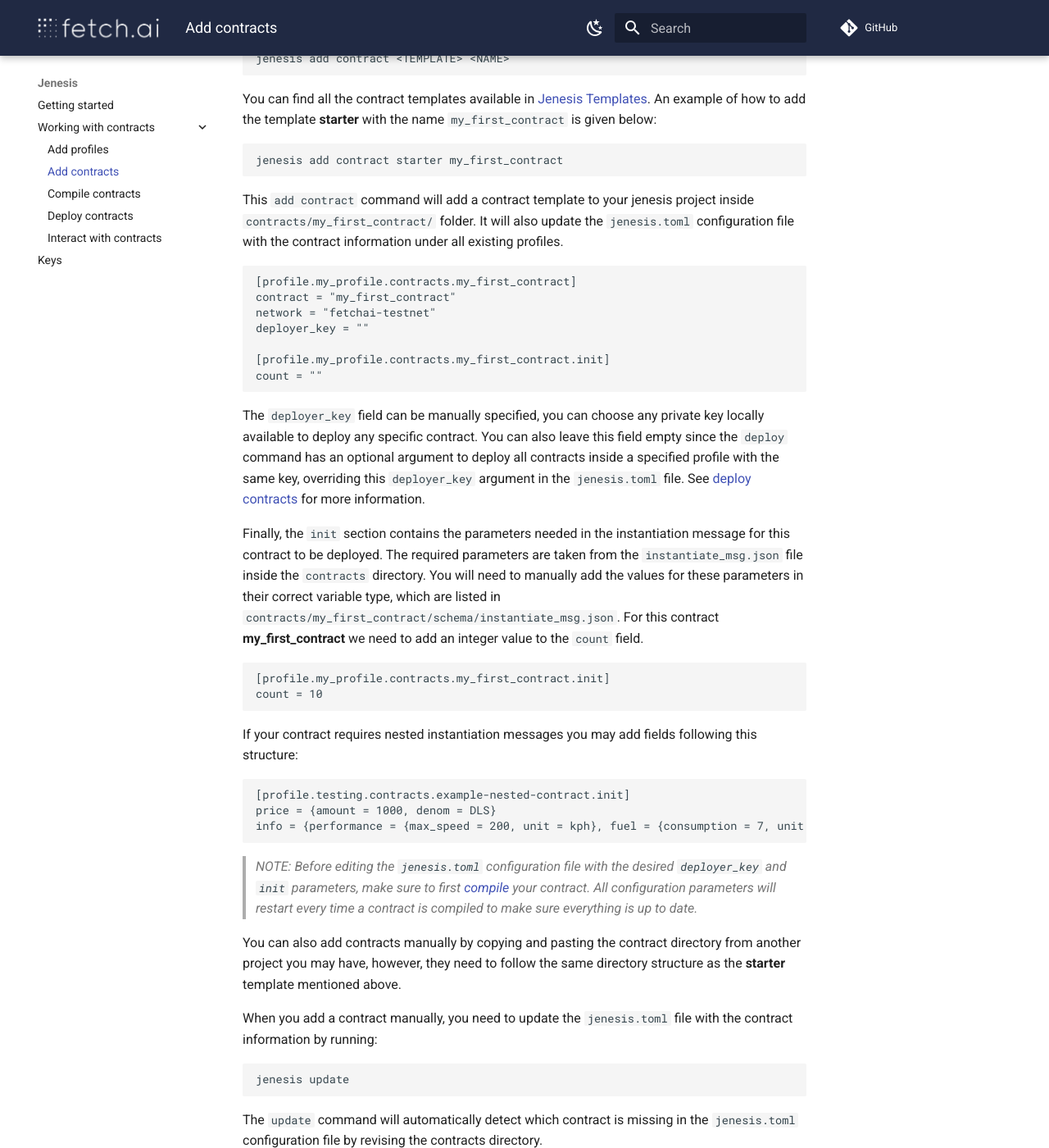
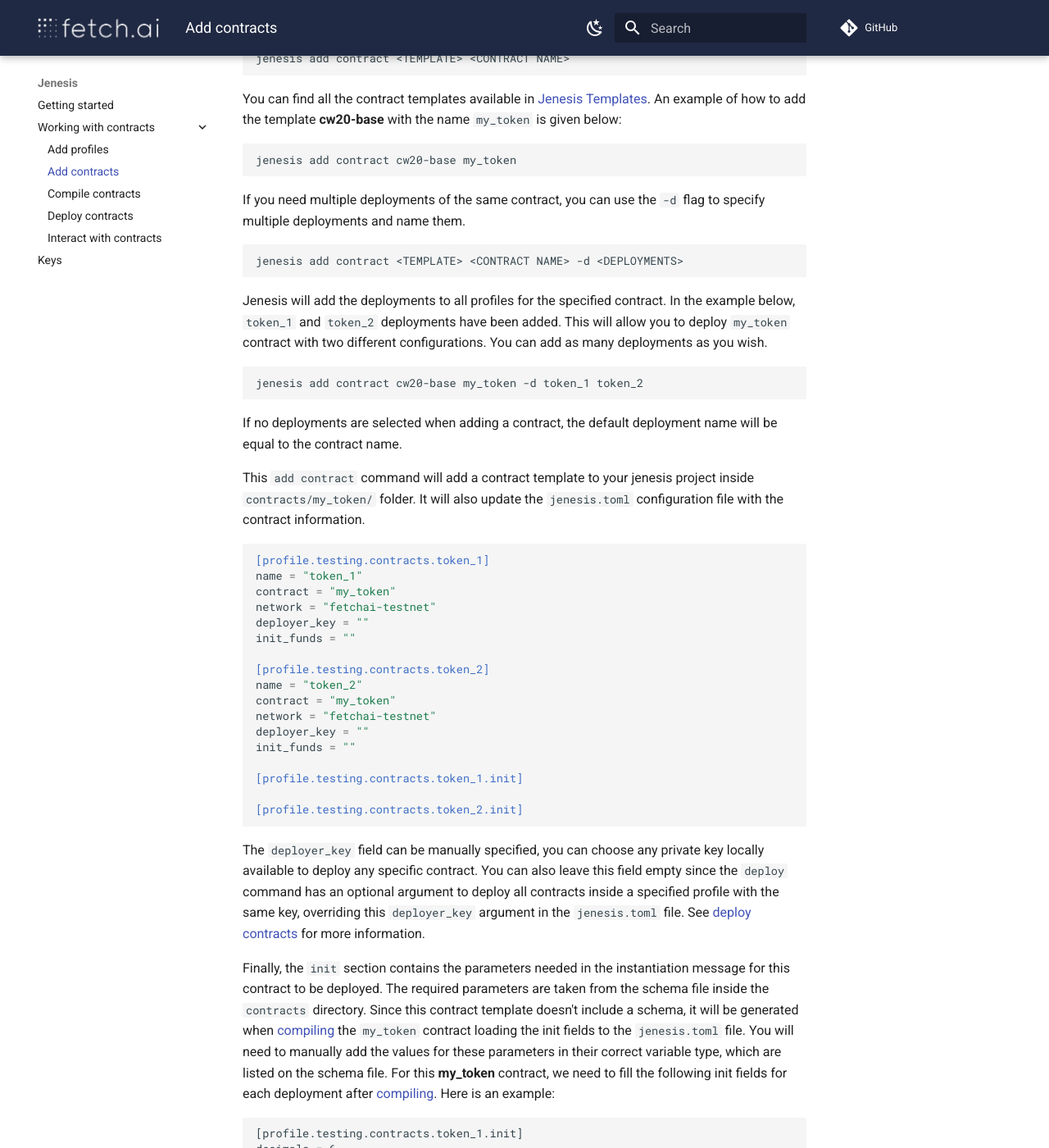
Before and after one commit to fetchai/jenesis, an MkDocs documentation site: the page built from docs/add-contracts.md, in a window 1280 px wide and 1400 px high, scrolled down 215 px. Shown: the whole window at 82% size. Built offline with MkDocs 1.6.1 and Material for MkDocs 9.7.7, drawn with Linux system fonts in a browser that asks for light colours; comment, search, counter and statistics services are not loaded; some of the changed text lies outside the part shown.

Commit message:
docs: jenesis v6 updates (#182)
* docs: jenesis v6 updates

* docs: minor fix

* docs: updates on contract and deployments

* docs: add contract updates

* docs: update add contract

Co-authored-by: James Riehl <33920192+jrriehl@users.noreply.github.com>
Co-authored-by: James Riehl <james.riehl@fetch.ai>

````diff
--- a/docs/add-contracts.md
+++ b/docs/add-contracts.md
@@ -2,33 +2,65 @@
 Once you have successfully created your project, you can add contract templates. You first need to navigate to your project's directory and run the following command:
 
 ```
-jenesis add contract <TEMPLATE> <NAME>
+jenesis add contract <TEMPLATE> <CONTRACT NAME>
 ```
 You can find all the contract templates available in [Jenesis Templates](https://github.com/fetchai/jenesis-templates).
-An example of how to add the template **starter** with the name `my_first_contract` is given below:
+An example of how to add the template **cw20-base** with the name `my_token` is given below:
 
 ```
-jenesis add contract starter my_first_contract
+jenesis add contract cw20-base my_token
 ```
 
-This ```add contract``` command will add a contract template to your jenesis project inside `contracts/my_first_contract/` folder. It will also update the `jenesis.toml` configuration file with the contract information under all existing profiles.
+If you need multiple deployments of the same contract, you can use the `-d` flag to specify multiple deployments and name them.
+```
+jenesis add contract <TEMPLATE> <CONTRACT NAME> -d <DEPLOYMENTS>
+```
+Jenesis will add the deployments to all profiles for the specified contract.
+In the example below, `token_1` and `token_2` deployments have been added. This will allow you to deploy `my_token` contract with two different configurations. You can add as many deployments as you wish.
+```
+jenesis add contract cw20-base my_token -d token_1 token_2
+```
+
+If no deployments are selected when adding a contract, the default deployment name will be equal to the contract name.
+
+This ```add contract``` command will add a contract template to your jenesis project inside `contracts/my_token/` folder. It will also update the `jenesis.toml` configuration file with the contract information.
+
+```toml
+[profile.testing.contracts.token_1]
+name = "token_1"
+contract = "my_token"
+network = "fetchai-testnet"
+deployer_key = ""
+init_funds = ""
+
+[profile.testing.contracts.token_2]
+name = "token_2"
+contract = "my_token"
+network = "fetchai-testnet"
+deployer_key = ""
+init_funds = ""
+
+[profile.testing.contracts.token_1.init]
+
+[profile.testing.contracts.token_2.init]
+```
+
+The `deployer_key` field can be manually specified, you can choose any private key locally available to deploy any specific contract. You can also leave this field empty since the ```deploy``` command has an optional argument to deploy all contracts inside a specified profile with the same key, overriding this `deployer_key` argument in the `jenesis.toml` file. See [deploy contracts](deploy-contracts.md) for more information.
+
+Finally, the `init` section contains the parameters needed in the instantiation message for this contract to be deployed. The required parameters are taken from the schema file inside the `contracts` directory. Since this contract template doesn't include a schema, it will be generated when [compiling](compile-contracts.md) the `my_token` contract loading the init fields to the `jenesis.toml` file. You will need to manually add the values for these parameters in their correct variable type, which are listed on the schema file. For this  **my_token** contract, we need to fill the following init fields for each deployment after [compiling](compile-contracts.md). Here is an example:
 
 ```
-[profile.my_profile.contracts.my_first_contract]
-contract = "my_first_contract"
-network = "fetchai-testnet"
-deployer_key = ""
+[profile.testing.contracts.token_1.init]
+decimals = 6
+name = "my_token_name"
+symbol = "SYMBOL"
+initial_balances = [{ address = "fetch1d25ap9danl4726uk2nt307y630v87h3h2vq6pl", amount =  "5000"}]
 
-[profile.my_profile.contracts.my_first_contract.init]
-count = ""
-```
-The `deployer_key` field can be manually specified, you can choose any private key locally available to deploy any specific contract. You can also leave this field empty since the ```deploy``` command has an optional argument to deploy all contracts inside a specified profile with the same key, overriding this `deployer_key` argument in the `jenesis.toml` file. See [deploy contracts](deploy-contracts.md) for more information.
-
-Finally, the `init` section contains the parameters needed in the instantiation message for this contract to be deployed. The required parameters are taken from the `instantiate_msg.json` file inside the `contracts` directory. You will need to manually add the values for these parameters in their correct variable type, which are listed in `contracts/my_first_contract/schema/instantiate_msg.json`. For this contract **my_first_contract** we need to add an integer value to the `count` field.
-
-```
-[profile.my_profile.contracts.my_first_contract.init]
-count = 10
+[profile.testing.contracts.token_2.init]
+decimals = 6
+name = "my_token_name_2"
+symbol = "SYMBOL"
+initial_balances = [{ address = "fetch1d25ap9danl4726uk2nt307y630v87h3h2vq6pl", amount =  "2000"}]
 ```
 
 If your contract requires nested instantiation messages you may add fields following this structure:
@@ -38,7 +70,7 @@
 price = {amount = 1000, denom = DLS}
 info = {performance = {max_speed = 200, unit = kph}, fuel = {consumption = 7, unit = kmpl}}
 ```
-> *NOTE: Before editing the `jenesis.toml` configuration file with the desired `deployer_key` and `init` parameters, make sure to first [compile](compile-contracts.md) your contract. All configuration parameters will restart every time a contract is compiled to make sure everything is up to date.*
+> *NOTE: Before editing the `jenesis.toml` configuration file with the desired `deployer_key` and `init` parameters, make sure to first [compile](compile-contracts.md) your contract. All configuration parameters will restart every time a contract is compiled if the schema has changed.*
 
 You can also add contracts manually by copying and pasting the contract directory from another project you may have, however, they need to follow the same directory structure as the **starter** template mentioned above.
 
@@ -49,50 +81,23 @@
 ```
 The `update` command will automatically detect which contract is missing in the `jenesis.toml` configuration file by revising the contracts directory.
 
+
 # Add contract deployments
-You can add multiple deployments for any given contract in your project by running:
+You can also add further deployments for a given contract by specifying the contract name and the deployment name. If we want to add a third token called `token_3` using `my_token` contract, we can run:
 
 ```
-jenesis add deployment my_first_contract deployment_name
+jenesis add deployment my_token token_3
 ```
-This will automatically create another my_first_contract entry called deployment_name without the need of adding a duplicated contract template to your project. This command will update your jenesis.toml file to:
-
-```
-[profile.testing.contracts.my_first_contract]
-name = "my_first_contract"
-contract = "my_first_contract"
-network = "fetchai-testnet"
-deployer_key = "alice"
-init_funds = ""
-
-[profile.testing.contracts.my_first_contract.init]
-count = 1
-
-[profile.testing.contracts.deployment_name]
-name = "deployment_name"
-contract = "my_first_contract"
-network = "fetchai-testnet"
-deployer_key = "alice"
-init_funds = ""
-
-[profile.testing.contracts.deployment_name.init]
-count = 1
-```
+This will automatically create another deployment entry called `token_3`.
 
 # Attach deployed contracts
 
-If you add a contract into the project's contract folder that has already been deployed in the network, you can attach it to your project for future interaction using the ```attach``` command.
+If you add a contract into the project's contract folder that has already been deployed in the network, you can attach the deployment to your project for future interaction using the ```attach``` command.
 
-To add a contract to yout project you can run:
+To add a deployment to yout project you can run:
 
 ```
-jenesis add contract starter my_first_contract
-```
-
-If you add the contract just by copying and pasting it, you will need to run:
-
-```
-jenesis update
+jenesis add contract cw20-base my_token -d token_1
 ```
 
 Then compile the contract:
@@ -101,10 +106,10 @@
 jenesis compile
 ```
 
-To attach the contract, you will need to specify the contract's name and deployment address. You can optionally specify the profile where you wish to insert the contract into. If this is not specified, the deployment will be attached to the default profile, which is the first profile created in your project, unless the `default` settings are manually changed.
+To attach the contract, you will need to specify the deployment's name and address. You can optionally specify the profile where you wish to insert the contract into. If this is not specified, the deployment will be attached to the default profile, which is the first profile created in your project, unless the `default` settings are manually changed.
 
 ```
-jenesis attach my_first_contract fetch18xs97q6h9zgh4sz730a42pp0dqa9sh4eef7eutfkv69q3v2y3x8s72pkua
+jenesis attach token_1 fetch18xs97q6h9zgh4sz730a42pp0dqa9sh4eef7eutfkv69q3v2y3x8s72pkua
 ```
 
-This will add the relevant deployment information into a `jenesis.lock` file and you will now be able to interact with `my_first_contract` using [contract interactions](use-contracts.md)
+This will add the relevant deployment information into a `jenesis.lock` file and you will now be able to interact with `token_1` using [contract interactions](use-contracts.md)
--- a/docs/add-profile.md
+++ b/docs/add-profile.md
@@ -18,6 +18,5 @@
 
 [profile.my_second_profile.contracts]
 ```
-If there are existing contracts in your project, all of them will be added to the new profile.
 
 Currently available network configurations are `fetchai-testnet`, `fetchai-mainnet`, and `fetchai-localnode`, but Jenesis is easily configurable for other networks by directly editing the `jenesis.toml` file.
````
Also changed, not shown: docs/index.md (+7 -2 lines), docs/use-contracts.md (+45 -34 lines).
